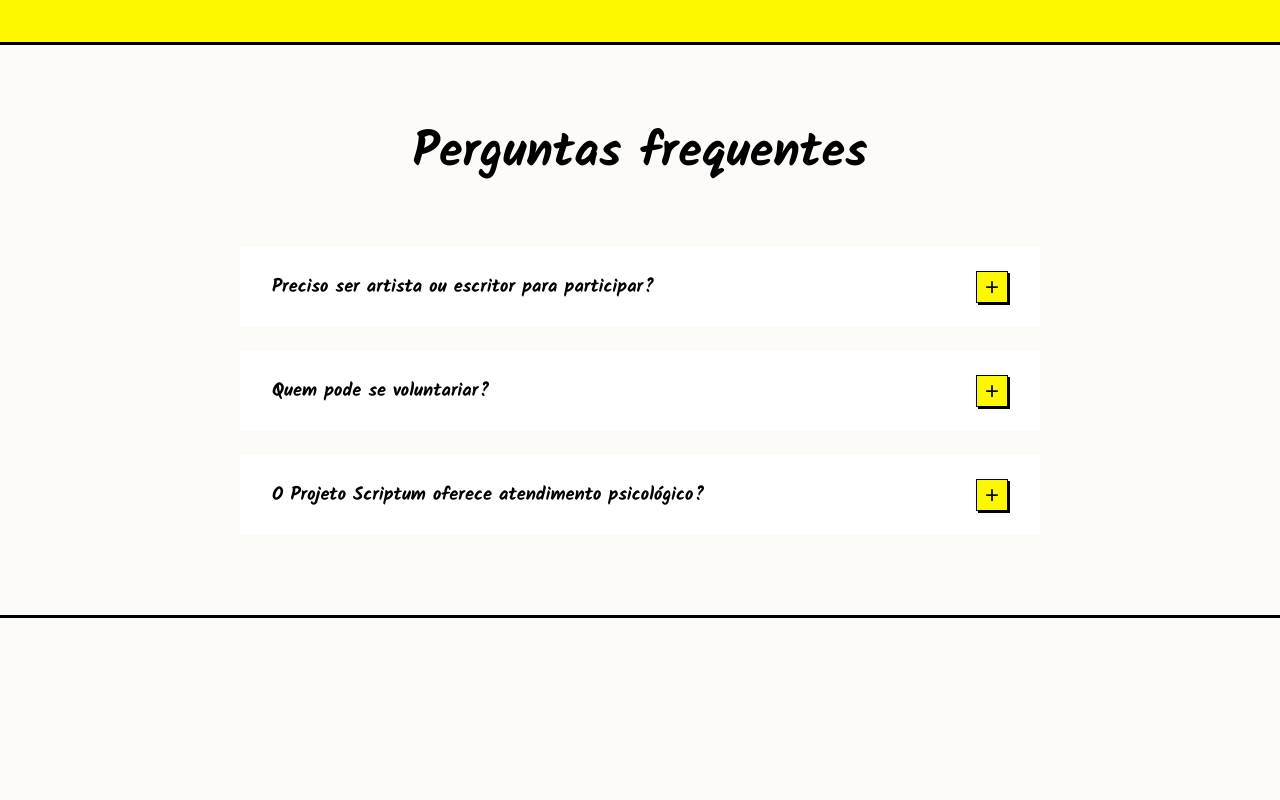
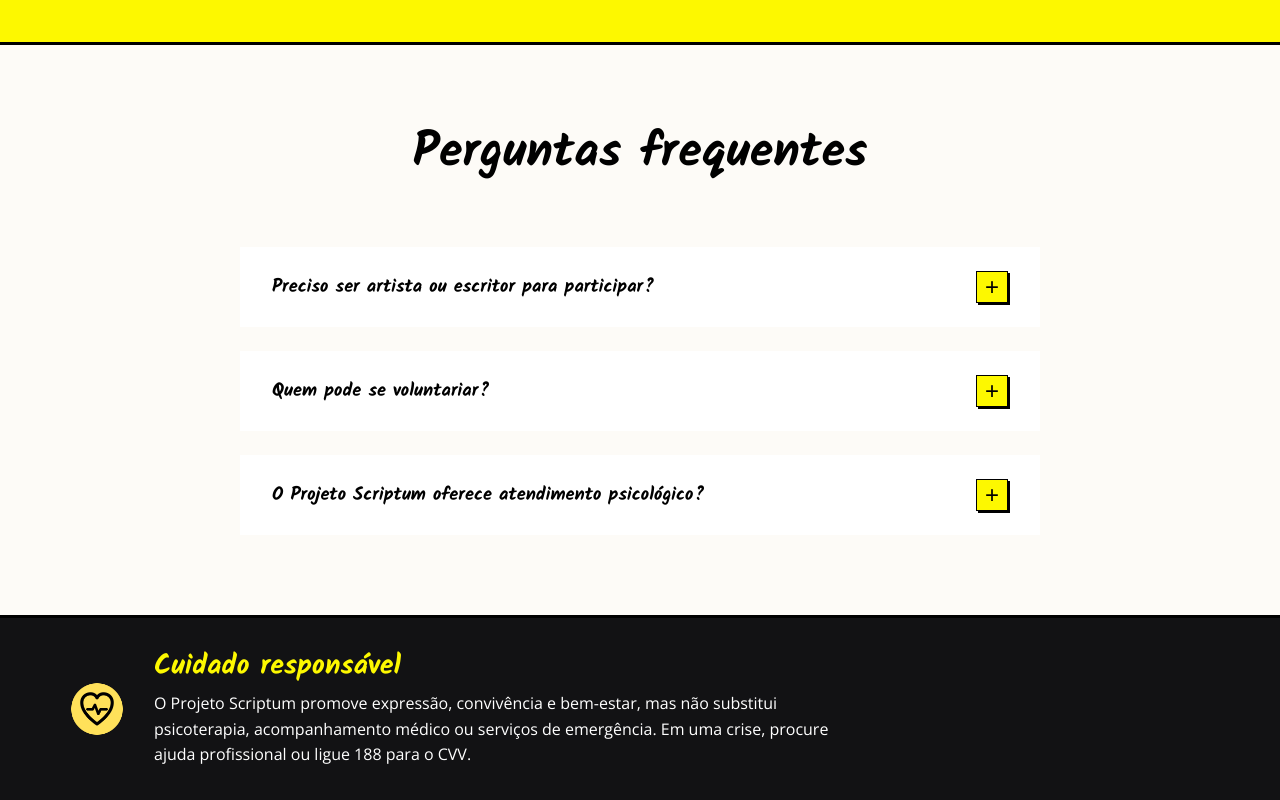
Before and after one commit to Projeto-Scriptum/website, a React (Vite) app: page / in a window 1280 px wide. Shown: the part 2496-3296 px from the top of the page. Before the commit the page ends 3114 px from the top, so only its background shows below. Built offline with nearby package versions, Linux system fonts and the light colour scheme.

Commit message:
feat: adiciona o disclaimer ao rodapé

```diff
--- a/src/App.tsx
+++ b/src/App.tsx
@@ -2,6 +2,7 @@ import { Route, Routes } from "react-router-dom";
 import BotaoAjuda from "./components/BotaoAjuda";
 import Header from "./components/Header";
 import NavigationScroll from "./components/NavigationScroll";
+import Disclaimer from "./components/Disclaimer";
 import Home from "./pages/Home";
 import Galeria from "./pages/Galeria";
 import Voluntariado from "./pages/Voluntariado";
@@ -21,6 +22,7 @@ function App() {
         <Route path="/voluntariado" element={<Voluntariado />} />
         <Route path="*" element={<NaoEncontrada />} />
       </Routes>
+      <Disclaimer />
       <BotaoAjuda />
     </>
   );
--- /dev/null
+++ b/src/components/Disclaimer.css
@@ -0,0 +1,46 @@
+.disclaimer {
+  background: var(--preto-scriptum);
+  padding: 2rem 0;
+}
+
+.disclaimer-container {
+  max-width: 1200px;
+  margin: 0 auto;
+  padding-inline: 1.5rem;
+  display: flex;
+  align-items: center;
+  gap: 1.5rem;
+}
+
+.disclaimer-icon {
+  flex-shrink: 0;
+  width: 66px;
+  height: 66px;
+}
+
+.disclaimer-title {
+  margin: 0 0 0.5rem;
+  font-size: 1.75rem;
+  line-height: 1.2;
+  color: var(--amarelo-scriptum);
+}
+
+.disclaimer-text {
+  margin: 0;
+  max-width: 75ch;
+  line-height: 1.6;
+  color: #fff;
+}
+
+@media (max-width: 600px) {
+  .disclaimer-container {
+    flex-direction: column;
+    align-items: flex-start;
+    gap: 1rem;
+  }
+
+  .disclaimer-icon {
+    width: 52px;
+    height: 52px;
+  }
+}
--- /dev/null
+++ b/src/components/Disclaimer.tsx
@@ -0,0 +1,18 @@
+import "./Disclaimer.css";
+import iconeCoracao from "../assets/ilustracoes/icone-coracao.png";
+
+export default function Disclaimer() {
+    return (
+        <section className="disclaimer">
+            <div className="disclaimer-container">
+                <img className="disclaimer-icon" src={iconeCoracao} alt="Ícone de coração com batimento" />
+                <div>
+                    <h2 className="disclaimer-title">Cuidado responsável</h2>
+                    <p className="disclaimer-text">
+                        O Projeto Scriptum promove expressão, convivência e bem-estar, mas não substitui psicoterapia, acompanhamento médico ou serviços de emergência. Em uma crise, procure ajuda profissional ou ligue 188 para o CVV.
+                    </p>
+                </div>
+            </div>
+        </section>
+    );
+}
```
Also changed, not shown: src/assets/ilustracoes/icone-coracao.png (added).
